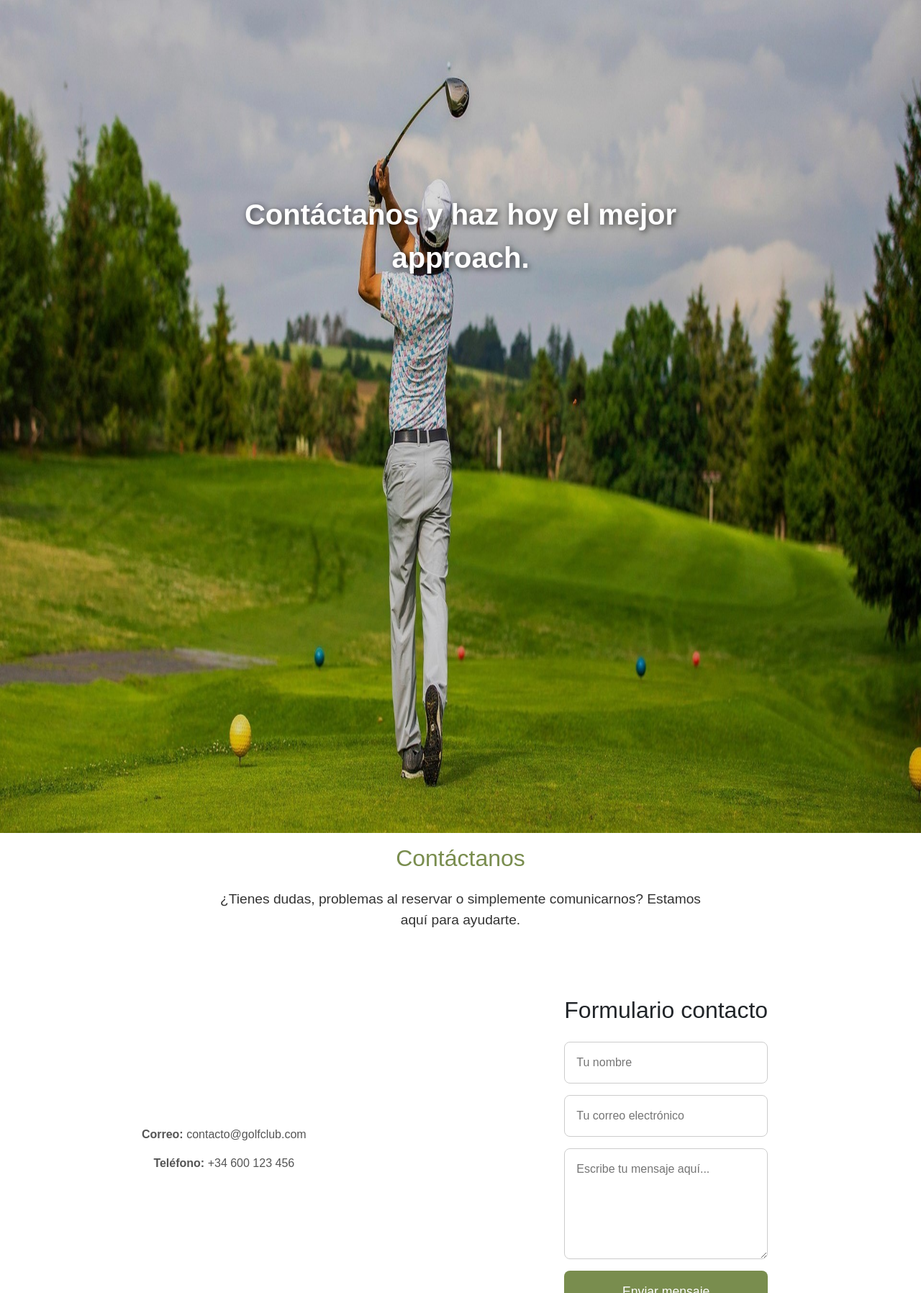
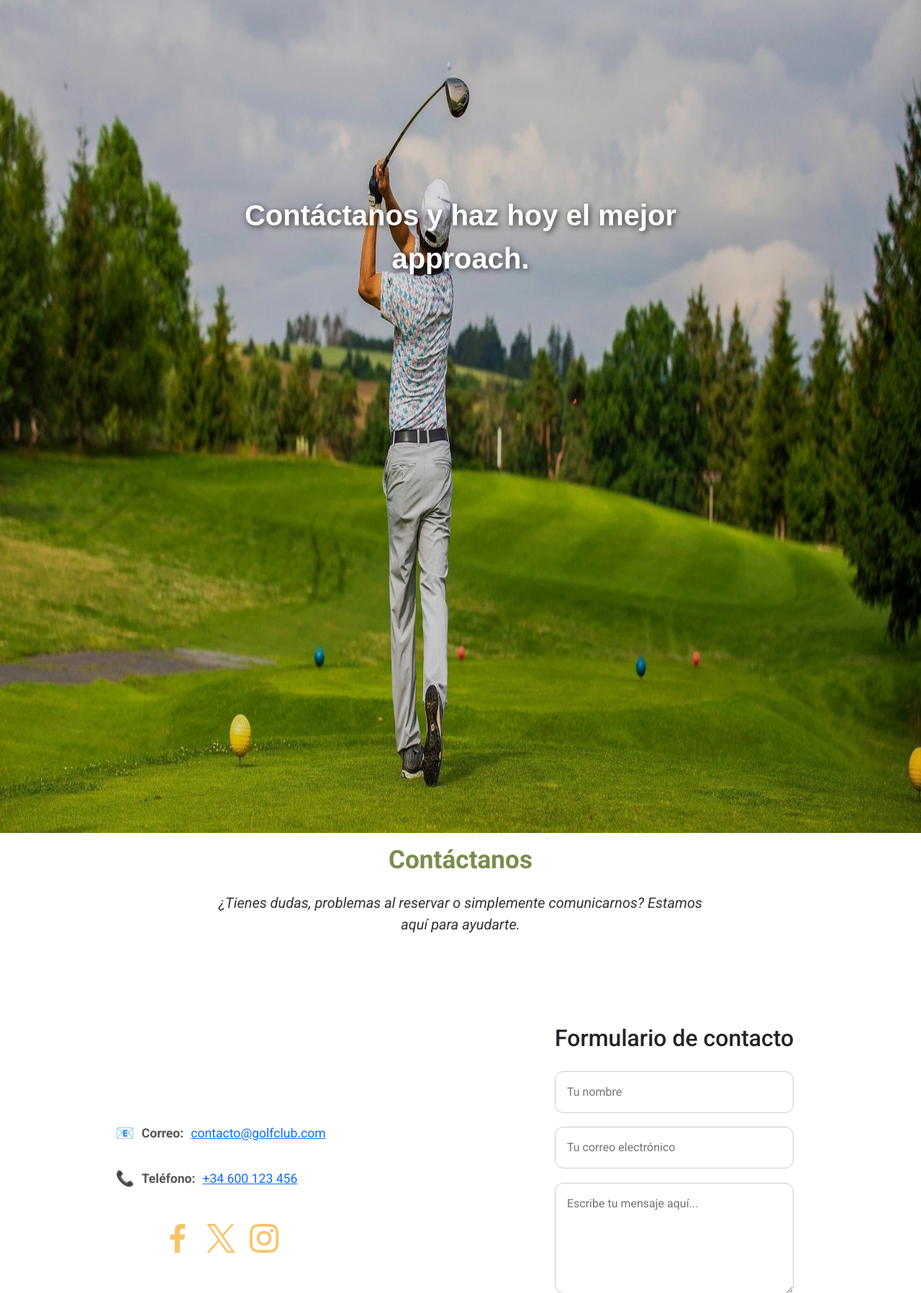
Before and after one commit to JoelNovoAU/PFD_Joel, a PHP site: page /contacto.php in a window 1280 px wide. Shown: the part 134-1930 px from the top of the page at 72% size. Run offline with PHP 8.4, Linux system fonts and the light colour scheme; some web fonts are replaced.

Commit message:
cambios-contacto

```diff
--- a/contacto.php
+++ b/contacto.php
@@ -80,20 +80,34 @@
 
   <p class="subcontacto">¿Tienes dudas, problemas al reservar o simplemente comunicarnos? Estamos aquí para ayudarte.</p>
 
-  <div id="division">
-<div class="datos-contacto">
-    <p><strong>Correo:</strong> contacto@golfclub.com</p>
-    <p><strong>Teléfono:</strong> +34 600 123 456</p>
-  </div>
+<div id="division">
 
-  <form id="formcontacto">
-    <h2>Formulario contacto</h2>
-    <input type="text" name="nombre" placeholder="Tu nombre" required>
-    <input type="email" name="email" placeholder="Tu correo electrónico" required>
-    <textarea name="mensaje" rows="5" placeholder="Escribe tu mensaje aquí..." required></textarea>
-    <button type="submit">Enviar mensaje</button>
-  </form>
+  <section class="datos-contacto" aria-label="Información de contacto">
+    <p><strong>Correo:</strong> <a href="mailto:contacto@golfclub.com">contacto@golfclub.com</a></p>
+    <p><strong>Teléfono:</strong> <a href="tel:+34600123456">+34 600 123 456</a></p>
 
+    <div class="iconos-redes-cont" aria-label="Redes sociales">
+      <a href="https://facebook.com/tuPagina" target="_blank" rel="noopener noreferrer" aria-label="Facebook">
+        <img src="img/simbolo-de-la-aplicacion-de-facebook.png" alt="Facebook" class="icono-red-cont">
+      </a>
+      <a href="https://twitter.com/tuPagina" target="_blank" rel="noopener noreferrer" aria-label="Twitter">
+        <img src="img/gorjeo.png" alt="Twitter" class="icono-red-cont">
+      </a>
+      <a href="https://instagram.com/tuPagina" target="_blank" rel="noopener noreferrer" aria-label="Instagram">
+        <img src="img/instagram.png" alt="Instagram" class="icono-red-cont">
+      </a>
+    </div>
+  </section>
+
+  <section>
+    <form id="formcontacto" aria-label="Formulario de contacto">
+      <h2>Formulario de contacto</h2>
+      <input type="text" name="nombre" placeholder="Tu nombre" required aria-required="true">
+      <input type="email" name="email" placeholder="Tu correo electrónico" required aria-required="true">
+      <textarea name="mensaje" rows="5" placeholder="Escribe tu mensaje aquí..." required aria-required="true"></textarea>
+      <button type="submit">Enviar mensaje</button>
+    </form>
+  </section>
 
 </div>
 
--- a/css/estilo.css
+++ b/css/estilo.css
@@ -232,34 +232,89 @@ header {
 #headercont h2 {
   text-align: center;
   margin-top: 1rem;
-  font-size: 2rem;
+  font-size: 2.2rem;
   color: #798d4e;
+  font-weight: 700;
+  font-family: 'Roboto', sans-serif;
 }
 
 /* Subtítulo */
 .subcontacto {
   text-align: center;
-  font-size: 1.2rem;
-  margin: 1rem auto;
+  font-size: 1.25rem;
+  margin: 1rem auto 3rem;
   max-width: 700px;
   color: #333;
+  font-style: italic;
+  line-height: 1.5;
+  font-family: 'Roboto', sans-serif;
+}
+
+/* Contenedor de formulario e info */
+#division {
+  display: flex;
+  justify-content: space-around;
+  margin-top: 50px;
+  padding: 2%;
+  flex-wrap: wrap; /* para que en pantallas pequeñas se adapten */
+  gap: 2rem;
+}
+
+/* Información de contacto */
+.datos-contacto {
+  text-align: center;
+  font-size: 1.1rem;
+  color: #555;
+  display: flex;
+  flex-direction: column;
+  justify-content: center;
+  max-width: 300px;
+  gap: 1rem;
+  font-family: 'Roboto', sans-serif;
+}
+
+.datos-contacto p {
+  display: flex;
+  align-items: center;
+  gap: 10px;
+}
+
+/* Añadir iconos a la info contacto */
+.datos-contacto p::before {
+  content: "📞"; /* puedes cambiar por emojis o iconos */
+  font-size: 1.3rem;
+  color: #798d4e;
+}
+
+.datos-contacto p:nth-child(1)::before {
+  content: "📧";
 }
 
 /* Formulario */
 #formcontacto {
   display: flex;
   flex-direction: column;
-  gap: 1rem;
+  gap: 1.2rem;
   max-width: 600px;
   padding: 0 1rem;
+  font-family: 'Roboto', sans-serif;
 }
 
 #formcontacto input,
 #formcontacto textarea {
   padding: 1rem;
-  border: 1px solid #ccc;
-  border-radius: 8px;
+  border: 1.5px solid #ccc;
+  border-radius: 12px;
   font-size: 1rem;
+  font-family: inherit;
+  transition: border-color 0.3s ease, box-shadow 0.3s ease;
+}
+
+#formcontacto input:focus,
+#formcontacto textarea:focus {
+  border-color: #798d4e;
+  box-shadow: 0 0 8px rgba(121, 141, 78, 0.7);
+  outline: none;
 }
 
 #formcontacto button {
@@ -267,31 +322,57 @@ header {
   background-color: #798d4e;
   color: white;
   border: none;
-  border-radius: 8px;
-  font-size: 1.1rem;
+  border-radius: 12px;
+  font-size: 1.2rem;
   cursor: pointer;
-  transition: background-color 0.3s ease;
+  font-weight: 700;
+  transition: background-color 0.3s ease, transform 0.2s ease;
 }
 
 #formcontacto button:hover {
   background-color: #6a7d44;
+  transform: scale(1.05);
+}
+.iconos-redes-cont {
+  display: flex;
+  gap: 20px; /* espacio entre iconos */
+  justify-content: center; /* centra los iconos dentro del contenedor */
+  margin-top: 15px;
 }
 
-/* Información de contacto */
-.datos-contacto {
-  text-align: center;
-  font-size: 1rem;
-  color: #555;
-  display: flex;
-  flex-direction: column;
-justify-content: center;
+.icono-red-cont {
+  width: 40px;    /* tamaño de los iconos */
+  height: 40px;
+  transition: transform 0.3s ease, filter 0.3s ease;
+  cursor: pointer;
 }
-#division{
-  display: flex;
-  justify-content: space-around;
-  margin-top: 50px;
-  padding: 2%;
+
+.icono-red-cont:hover {
+  transform: scale(1.2); /* agranda el icono al pasar el mouse */
+  filter: brightness(1.2); /* lo hace un poco más brillante */
 }
+
+/* Responsive para móvil */
+@media (max-width: 768px) {
+  #division {
+    flex-direction: column;
+    align-items: center;
+  }
+
+  .datos-contacto,
+  #formcontacto {
+    max-width: 90%;
+  }
+
+  .overlay-text {
+    font-size: 1.8rem;
+  }
+
+  #headercont h2 {
+    font-size: 1.8rem;
+  }
+}
+
 /*campos*/
 #titulocampo{
   margin-top: 3%;
--- a/reservar.php
+++ b/reservar.php
@@ -94,7 +94,7 @@ file_put_contents($qrTempPath, $pngData);
                 $mail->addAttachment($qrTempPath, 'reserva_qr.png');
 
                 $mail->isHTML(true);
-                $mail->Subject = 'Confirmación de tu reserva';
+                $mail->Subject = 'Confirmacion de tu reserva';
                 $mail->Body = "
                     <h3>Hola $nombre,</h3>
                     <p>Gracias por realizar tu reserva para la fecha <strong>$fecha</strong> a las $hora horas.</p>
```
